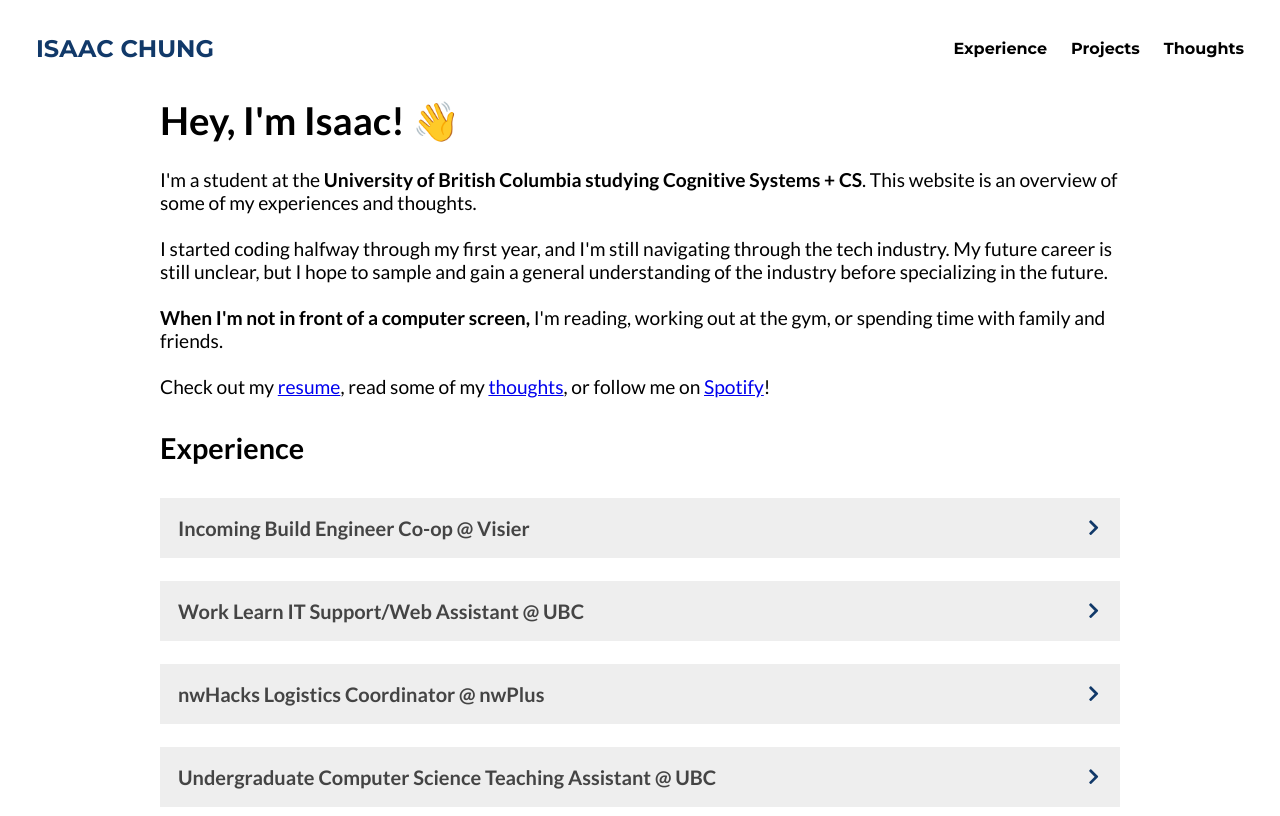
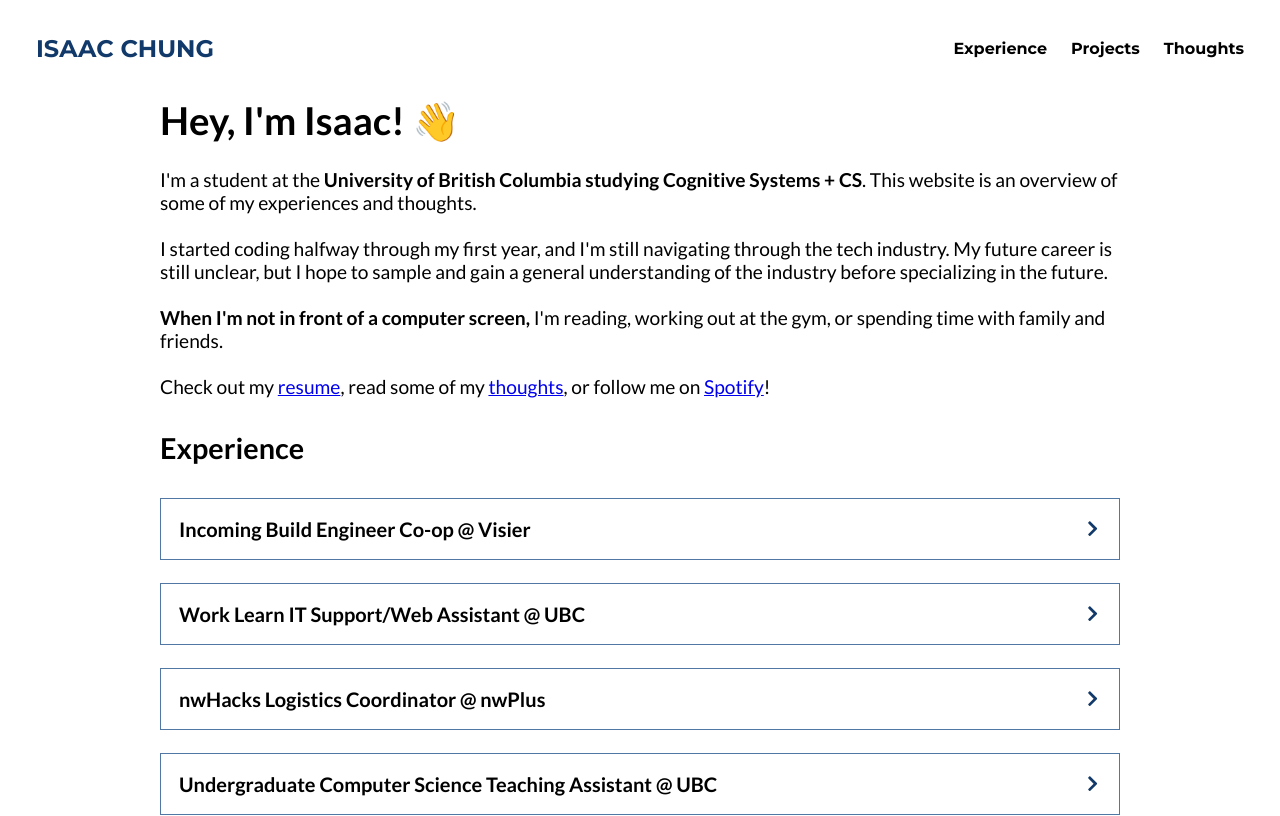
Before and after one commit to ichung08/Portfolio, a React (Create React App) app: page / in a window 1280 px wide. Shown: the top 816 px of the page. Built offline with nearby package versions, Linux system fonts and the light colour scheme.

Commit message:
redesigned post and experience component

```diff
--- a/src/components/Experience.js
+++ b/src/components/Experience.js
@@ -9,7 +9,7 @@ const Experience = () => {
         title="Incoming Build Engineer Co-op @ Visier"
         date="Starting 09/2021 (8 months)"
         desc="Optimizing codebase compiling and testing through the build system. Improving processes around development efficiency and extending current CI/CD pipeline with Jenkins."
-        tech="Python, Java, Groovy, Scala, Jenkins, Docker, Gradle"
+        tech="Python Java Groovy Scala Jenkins Docker Gradle"
       />
       <br></br>
       <Post
@@ -23,6 +23,7 @@ const Experience = () => {
         title="nwHacks Logistics Coordinator @ nwPlus"
         date="06/2021 - Present"
         desc="Organized volunteer and organizer logistics, opening and closing ceremonies, food and snacks, and judging and registration. Crafted hacker experience with workshops, events and activities for 900+ hackers."
+        tech=""
       />
       <br></br>
       <Post
--- a/src/components/Post.js
+++ b/src/components/Post.js
@@ -14,6 +14,8 @@ const Post = (props) => {
     setRotateState(setActive === "active" ? "accordion__icon" : "accordion__icon rotate");
   };
 
+  const techArr = props.tech.split(" ");
+
   return (
     <div className="accordion__section">
       <button className={`accordion ${setActive}`} onClick={toggleAccordion}>
@@ -21,9 +23,19 @@ const Post = (props) => {
         <FaChevronRight className={`${setRotate}`} />
       </button>
       <div ref={content} style={{ maxHeight: `${setHeight}` }} className="accordion__content">
-        <div className="accordion__text" dangerouslySetInnerHTML={{ __html: props.date }}></div>
-        <div className="accordion__text" dangerouslySetInnerHTML={{ __html: props.desc }}></div>
-        <div className="accordion__text" dangerouslySetInnerHTML={{ __html: props.tech }}></div>
+        <div className="accordion__date">{props.date}</div>
+        <div className="accordion__text">{props.desc}</div>
+        <div>
+          {" "}
+          {techArr.map(function (tech, i) {
+            return (
+              <span className="accordion__tech" key={i}>
+                {tech}
+              </span>
+            );
+          })}
+        </div>
+        <br />
       </div>
     </div>
   );
--- a/src/components/Project.js
+++ b/src/components/Project.js
@@ -21,9 +21,9 @@ const Project = (props) => {
         <FaChevronRight className={`${setRotate}`} />
       </button>
       <div ref={content} style={{ maxHeight: `${setHeight}` }} className="accordion__content">
-        <div className="accordion__text" dangerouslySetInnerHTML={{ __html: props.event }}></div>
-        <div className="accordion__text" dangerouslySetInnerHTML={{ __html: props.desc }}></div>
-        <div className="accordion__text" dangerouslySetInnerHTML={{ __html: props.tech }}></div>
+        <div className="accordion__text">{props.event}</div>
+        <div className="accordion__text">{props.desc}</div>
+        <div className="accordion__text">{props.tech}</div>
         {props.github && <FaGithub href={props.github} />}
         {props.website && <FaExternalLinkAlt href={props.website} />}
       </div>
--- a/src/index.css
+++ b/src/index.css
@@ -1,4 +1,4 @@
-@import url("https://fonts.googleapis.com/css2?family=Lato:ital,wght@0,100;0,300;0,400;0,700;0,900;1,100;1,300;1,400;1,700;1,900&family=Montserrat:ital,wght@0,100;0,200;0,300;0,400;0,500;0,600;0,700;1,100;1,200;1,300;1,400;1,500;1,600&display=swap");
+@import url("https://fonts.googleapis.com/css2?family=Lato:ital,wght@0,100;0,300;0,400;0,700;0,900;1,100;1,300;1,400;1,700;1,900&family=Montserrat:ital,wght@0,100;0,200;0,300;0,400;0,500;0,600;0,700;1,100;1,200;1,300;1,400;1,500;1,600&family=Share+Tech&display=swap");
 
 /* Style entire website */
 * {
@@ -61,25 +61,28 @@ h2 {
 .accordion__section {
   display: flex;
   flex-direction: column;
+  border-style: solid;
+  border-width: 1px;
+  border-color: #5177a5;
 }
 
 /* Style buttons used to open and close accordion panel */
 .accordion {
-  background-color: #eee;
-  color: #444;
+  background-color: rgb(255, 255, 255);
+  color: rgb(0, 0, 0);
   cursor: pointer;
   padding: 18px;
   display: flex;
   align-items: center;
   border: none;
   outline: none;
-  transition: background-color 0.6s ease;
+  transition: background-color 0.4s ease;
 }
 
 /* Add a background color to the button if it is clicked on  */
 .accordion:hover,
 .active {
-  background-color: #ccc;
+  background-color: rgb(255, 255, 255);
 }
 
 /* Style the accordion content title */
@@ -93,7 +96,7 @@ h2 {
 /* Style accordion chevron icon */
 .accordion__icon {
   margin-left: auto;
-  transition: transform 0.6s ease;
+  transition: transform 0.4s ease;
   color: #113969;
   font-size: 1.3em;
 }
@@ -107,14 +110,32 @@ h2 {
 .accordion__content {
   background-color: white;
   overflow: hidden;
-  transition: max-height 0.6s ease;
+  transition: max-height 0.4s ease;
+}
+
+/* Style the accordion content date */
+.accordion__date {
+  font-family: "Lato", sans-serif;
+  font-weight: 400;
+  font-style: italic;
+  padding: 10px 18px 10px 18px;
 }
 
 /* Style the accordion content text */
 .accordion__text {
   font-family: "Lato", sans-serif;
   font-weight: 400;
-  padding: 18px;
+  padding: 10px 18px 10px 18px;
+}
+
+/* Style the accordion content text */
+.accordion__tech {
+  font-family: "Share Tech", sans-serif;
+  font-weight: 400;
+  color: rgb(255, 255, 255);
+  padding: 5px;
+  background-color: #4772a8;
+  margin: 10px 2px 10px 18px;
 }
 
 /* Adding margin for post */
```
